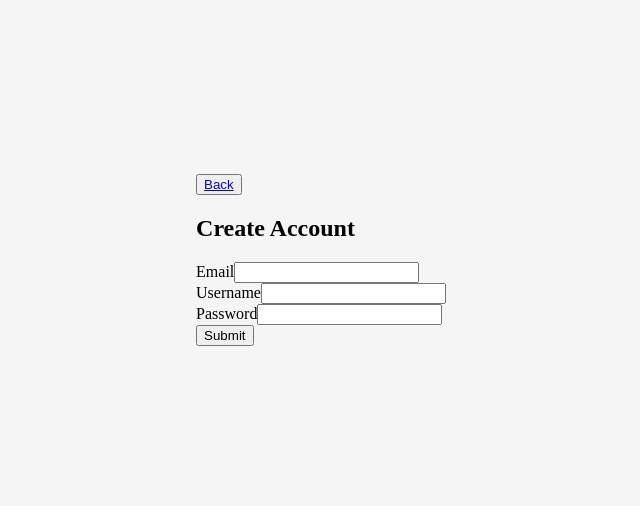
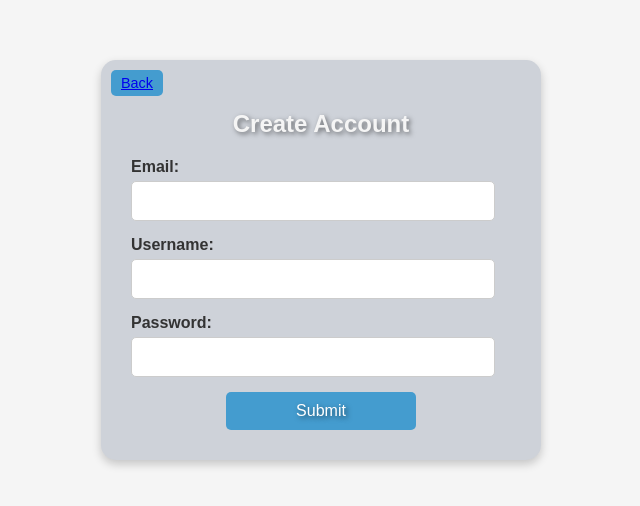
Before and after one commit to Runnerrupert/JobHub, a React (Vite) app in the folder client/: page /create-account in a window 1280 px wide. Shown: the part 140-646 px from the top of the page, without its empty margins (319-959 px from the left). Built offline with nearby package versions, Linux system fonts and the light colour scheme.

Commit message:
created createAccount.css file. Styled create account page similarly to landing page. Had to edit create.account.tsx as well.

```diff
--- a/client/src/pages/CreateAccount.tsx
+++ b/client/src/pages/CreateAccount.tsx
@@ -5,6 +5,7 @@ import { Link, useNavigate } from "react-router-dom";
 import { useMutation } from '@apollo/client';
 
 import Auth from '../utils/auth';
+import '../styles/CreateAccount.css';
 
 const CreateAccount = () => {
     const [email, setEmail] = useState("");
@@ -27,39 +28,44 @@ const CreateAccount = () => {
     };
 
     return (
+      <div className="create-account-container">
+          <div className="create-account-card">
+              <button className="back-button"><Link to="/">Back</Link></button>
+              <form onSubmit={handleSubmit}>
+                  <h2 className="create-account-title">Create Account</h2>
                   <div>
-      <button ><Link to='/'>Back</Link></button>
-        <div>
-            <form onSubmit={handleSubmit}>
-              <h2>Create Account</h2>
-              <div>
-                <label>Email</label>
+                      <label>Email:</label>
                       <input
                           type="email"
-                    value = {email}
-                    onChange = {(event) => setEmail(event.target.value)}
+                          value={email}
+                          onChange={(event) => setEmail(event.target.value)}
                           required
                       />
                   </div>
                   <div>
-                <label>Username</label>
+                      <label>Username:</label>
                       <input
                           type="text"
-                    value = {name}
-                    onChange = {(event) => setName(event.target.value)}
+                          value={name}
+                          onChange={(event) => setName(event.target.value)}
                           required
                       />
                   </div>
                   <div>
-                <label>Password</label>
+                      <label>Password:</label>
                       <input
-                    type = "password"
-                    value = {password}
+                          type="password"
+                          value={password}
                           onChange={(event) => setPassword(event.target.value)}
                           required
                       />
                   </div>
-              <button type='submit' disabled = {loading}>{loading ? "Creating Account..." : "Submit"}</button>
+                  <button
+                      type="submit"
+                      disabled={loading}
+                      className="submit-button">
+                      {loading ? "Creating Account..." : "Submit"}
+                  </button>
                   {error && <p>Error: {error.message}</p>}
               </form>
           </div>
@@ -67,5 +73,4 @@ const CreateAccount = () => {
   );
 };
 
-
 export default CreateAccount;
--- /dev/null
+++ b/client/src/styles/createAccount.css
@@ -0,0 +1,92 @@
+
+
+.create-account-container {
+    display: flex;
+    justify-content: center;
+    align-items: center;
+    height: 100vh;
+    background-color: #f5f5f5;
+}
+
+
+.create-account-card {
+    background-color: #ced2d9;
+    border-radius: 15px;
+    box-shadow: 0 4px 10px rgba(0, 0, 0, 0.2);
+    padding: 30px;
+    width: 380px;
+    text-align: center;
+    position: relative;
+}
+
+
+.back-button {
+    position: absolute;
+    top: 10px;
+    left: 10px;
+    background-color: #449ccf;
+    color: white;
+    border: none;
+    padding: 5px 10px;
+    border-radius: 5px;
+    text-decoration: none;
+    font-size: 0.9rem;
+    cursor: pointer;
+    transition: background-color 0.3s;
+}
+
+.back-button:hover {
+    background-color: #3495c9;
+}
+
+/* import font for create account page */
+@import url('https://fonts.googleapis.com/css2?family=Montserrat:wght@400;600;700&display=swap');
+
+.create-account-title {
+    font-size: 1.5rem;
+    margin-bottom: 20px;
+    color: #f5f5f5;
+    font-family: 'Montserrat', sans-serif;
+    text-shadow: 2px 2px 5px rgba(0, 0, 0, 0.5);
+}
+
+
+form > div {
+    margin-bottom: 15px;
+    text-align: left;
+}
+
+form > div label {
+    display: block;
+    margin-bottom: 5px;
+    font-size: 1rem;
+    font-weight: bold;
+    color: #333;
+    font-family: 'Montserrat', sans-serif;
+}
+
+form > div input {
+    width: 90%;
+    padding: 10px;
+    border: 1px solid #ccc;
+    border-radius: 5px;
+    font-size: 1rem;
+}
+
+
+.submit-button {
+    background-color: #449ccf;
+    border: none;
+    color: white;
+    padding: 10px;
+    font-size: 1rem;
+    border-radius: 5px;
+    cursor: pointer;
+    transition: background-color 0.3s;
+    width: 50%;
+    text-shadow: 2px 2px 5px rgba(0, 0, 0, 0.5);
+}
+
+.submit-button:hover {
+    background-color: #3495c9;
+}
--- a/client/src/styles/landingPage.css
+++ b/client/src/styles/landingPage.css
@@ -17,7 +17,7 @@ body {
 }
 
 .landing-card {
-    background-color:  #ced2d9;
+    background-color: #ced2d9;
     border-radius: 15px;
     box-shadow: 0 4px 10px rgba(0, 0, 0, 0.2);
     padding: 30px;
@@ -43,7 +43,7 @@ body {
 
 
 .landing-button {
-    background-color: #007bff;
+    background-color: #449ccf;
     border: none;
     color: white;
     padding: 10px 20px;
@@ -56,6 +56,6 @@ body {
 }
 
 .landing-button:hover {
-    background-color: #154c63;
+    background-color: #3495c9;
 
 }
```
Lines whose indentation alone changed are shown as unchanged.
